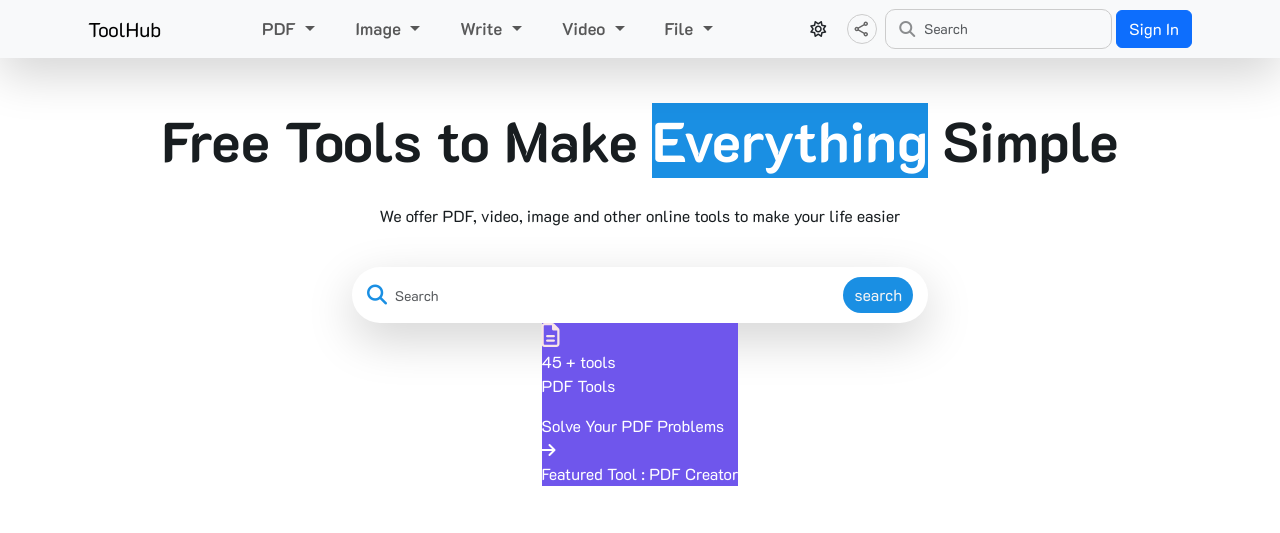
After one commit to ankitsingh7777903679/toolHub, a PHP site: page / in a window 1280 px wide. The commit adds this page. Shown: the top 533 px of the page. Run offline with PHP 8.4, Linux system fonts and the light colour scheme.

Commit message:
home area-1

```diff
--- /dev/null
+++ b/index.css
@@ -0,0 +1,59 @@
+.home_content h1 {
+  font-weight: bold;
+  font-size: 56px;
+  /* line-height: 140%; */
+  color: #181d20;
+}
+.home_content h1 span {
+  color: #ffffff;
+  background-color: #1a8fe3;
+  padding-bottom: 2px;
+}
+.home_content p {
+  font-weight: 400;
+  font-size: 16px;
+  line-height: 140%;
+  color: #181d20;
+}
+.search-tool {
+  border: none !important;
+  border-radius: 45px;
+  padding: 10px 15px;
+}
+.search-tool i {
+  font-size: 20px;
+  color: #1a8fe3 !important;
+}
+.search-tool-btn {
+  padding: 5px 10px !important;
+  /* border: 1px solid #1a8fe3 !important; */
+  background-color: #1a8fe3 !important;
+  border-radius: 30px !important;
+  color: whitesmoke !important;
+}
+
+.search-tool-input:hover,
+.search-tool-input:focus {
+  border-color: none !important;
+  box-shadow: 0 0 0 0.2rem #ffffff40 !important;
+}
+
+.tool_items{
+    background-color: #6F56EC;
+}
+.tool_items a {
+    color: #ffffff !important;
+    text-decoration: none !important;
+}
+
+@media (max-width: 992px) {
+  .home_content h1 {
+    font-size: 35px;
+    line-height: 140%;
+  }
+
+  .home_content p {
+  font-size: 14px;
+  line-height: 140%;
+}
+}
--- /dev/null
+++ b/index.php
@@ -0,0 +1,63 @@
+<!DOCTYPE html>
+<html lang="en">
+<head>
+    <meta charset="UTF-8">
+    <meta name="viewport" content="width=device-width, initial-scale=1.0">
+    <title>Document</title>
+    <link rel="stylesheet" href="https://cdnjs.cloudflare.com/ajax/libs/font-awesome/6.0.0-beta3/css/all.min.css">
+    <link rel="stylesheet" href="https://cdnjs.cloudflare.com/ajax/libs/bootstrap/5.1.3/css/bootstrap.min.css">
+    <link rel="stylesheet" href="index.css">
+</head>
+<body>
+    <header> <?php include 'navbar.php' ?> </header>
+    <div class="home_area container mt-5 mb-5">
+        <div class="containr">
+            <div class="container home_content align-items-center d-flex flex-column">
+                <h1 class="text-md-center">Free Tools to Make <span>Everything</span> Simple</h1>
+                <p class="py-lg-4 py-2">We offer PDF, video, image and other online tools to make your life easier</p>
+                <form class="d-flex col-lg-6 search-tool mb-2 mb-lg-0 align-items-center shadow shadow-lg" role="search">
+                    <i class="fa-solid fa-magnifying-glass" style="color: #8B8D8F;"></i>
+                    <input class="search-tool-input form-control form-control-sm border border-0" type="search" placeholder="Search" aria-label="Search" style="background: none; color: #8B8D8F; ">
+                    <button class="search-tool-btn btn" type="submit">search</button>
+                </form>
+            </div>
+        </div>
+        <div class="container container_tool">
+            <div class="toll_tools d-flex flex-wrap justify-content-center align-items-center">
+                <div class="tool_items">
+                    <a href="" class="tool_content">
+                        <div class="tool_header">
+                            <div class="tool_circle">
+                                <i class="fa-regular fa-file-lines fs-4" style="color: #f8e4e7ff;"></i>
+                            </div>
+                            <div class="tool_tag">
+                                <span>45 + tools</span>
+                            </div>
+                        </div>
+                        <div class="tool_body">
+                            <div>
+                                <p class="tool_name">PDF Tools</p>
+                                <span class="tool_descr">Solve Your PDF Problems</span>
+                            </div>
+                            <div>
+                                <i class="fa-solid fa-arrow-right"></i>
+                            </div>
+                        </div>
+                        <div class="tool_footer">
+                            <div>
+                                <span>Featured Tool :</span>
+                                <a href="">PDF Creator</a>
+                            </div>
+                        </div>
+                    </a>
+                </div>
+                <div class="tool_items"></div>
+                <div class="tool_items"></div>
+                <div class="tool_items"></div>
+                <div class="tool_items"></div>
+            </div>
+        </div>
+        <div class="container"></div>
+    </div>
+</body>
+</html>
--- a/navbar.php
+++ b/navbar.php
@@ -7,6 +7,9 @@
     <title>ToolHub</title>
     <link rel="stylesheet" href="./framework/bootstrap.min.css">
     <!-- <script src="./framework/bootstrap.min.js"></script> -->
+    <link rel="preconnect" href="https://fonts.googleapis.com">
+    <link rel="preconnect" href="https://fonts.gstatic.com" crossorigin>
+    <link href="https://fonts.googleapis.com/css2?family=K2D:ital,wght@0,100;0,200;0,300;0,400;0,500;0,600;0,700;0,800;1,100;1,200;1,300;1,400;1,500;1,600;1,700;1,800&display=swap" rel="stylesheet">
     <script src="./framework/bootstrap.bundle.js"></script>
     <link rel="stylesheet" href="https://cdnjs.cloudflare.com/ajax/libs/font-awesome/6.4.2/css/all.min.css">
 
@@ -14,6 +17,8 @@
         * {
             text-decoration: none !important;
             list-style: none;
+            font-family: "K2D", sans-serif;
+            font-style: normal;
         }
 
         .container {
```
Lines whose indentation alone changed are shown as unchanged.
